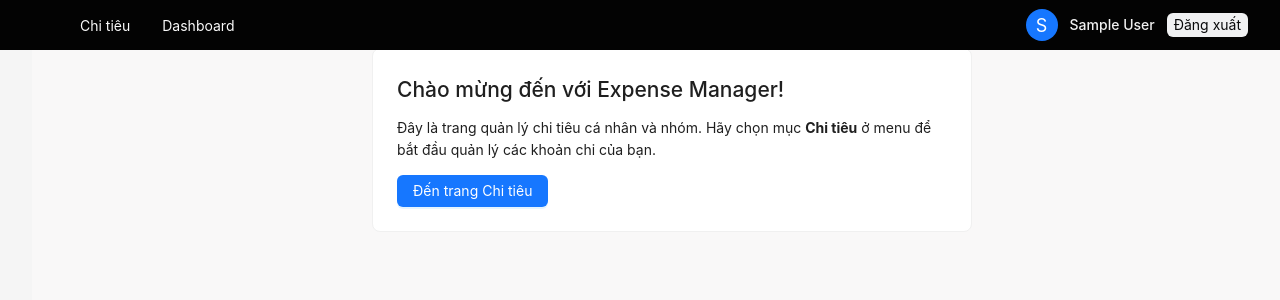
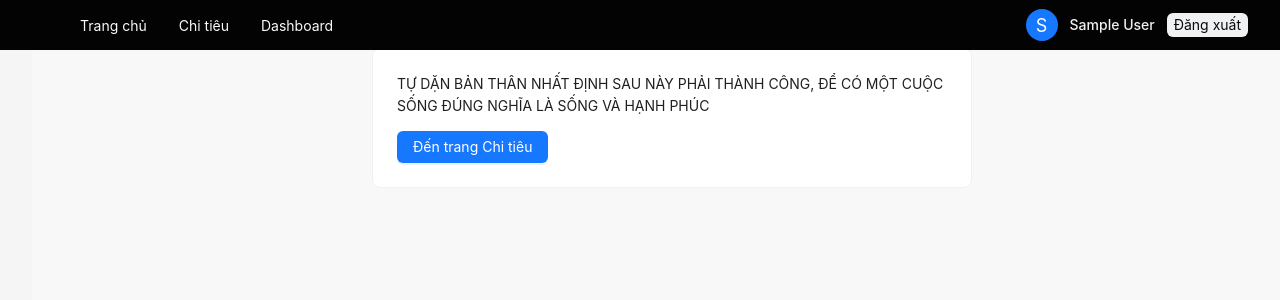
Before and after one commit to Vivfsymr/expense-fe, a Vue app in the folder expense-fe/: page / in a window 1280 px wide. Shown: the top 300 px of the page. Built offline with nearby package versions, Linux system fonts and the light colour scheme; sample sign-in values are in the browser's storage.

Commit message:
Add 'Trang chủ' menu item to AppHeader and update routing logic. Modify HomeView content for a motivational message.

```diff
--- a/expense-fe/src/components/AppHeader.vue
+++ b/expense-fe/src/components/AppHeader.vue
@@ -3,6 +3,7 @@
     <div class="header-left">
     </div>
     <a-menu mode="horizontal" :selectedKeys="[selectedKey]" class="header-menu" @click="onMenuClick">
+      <a-menu-item key="homes">Trang chủ</a-menu-item>
       <a-menu-item key="expenses">Chi tiêu</a-menu-item>
       <a-menu-item key="dashboard">Dashboard</a-menu-item>
     </a-menu>
@@ -36,7 +37,7 @@ const selectedKey = computed(() => {
 
 const onMenuClick = (e: any) => {
   if (e.key === 'expenses') router.push('/expenses');
-  if (e.key === 'users') router.push('/users');
+  if (e.key === 'homes') router.push('/');
   if (e.key === 'dashboard') router.push('/dashboard');
 };
 
--- a/expense-fe/src/views/HomeView.vue
+++ b/expense-fe/src/views/HomeView.vue
@@ -1,8 +1,7 @@
 <template>
   <div style="max-width: 600px; margin: 48px auto;">
     <a-card>
-      <h2>Chào mừng đến với Expense Manager!</h2>
-      <p>Đây là trang quản lý chi tiêu cá nhân và nhóm. Hãy chọn mục <b>Chi tiêu</b> ở menu để bắt đầu quản lý các khoản chi của bạn.</p>
+      <p>TỰ DẶN BẢN THÂN NHẤT ĐỊNH SAU NÀY PHẢI THÀNH CÔNG, ĐỂ CÓ MỘT CUỘC SỐNG ĐÚNG NGHĨA LÀ SỐNG VÀ HẠNH PHÚC</p>
       <a-button type="primary" @click="$router.push('/expenses')">Đến trang Chi tiêu</a-button>
     </a-card>
   </div>
```
